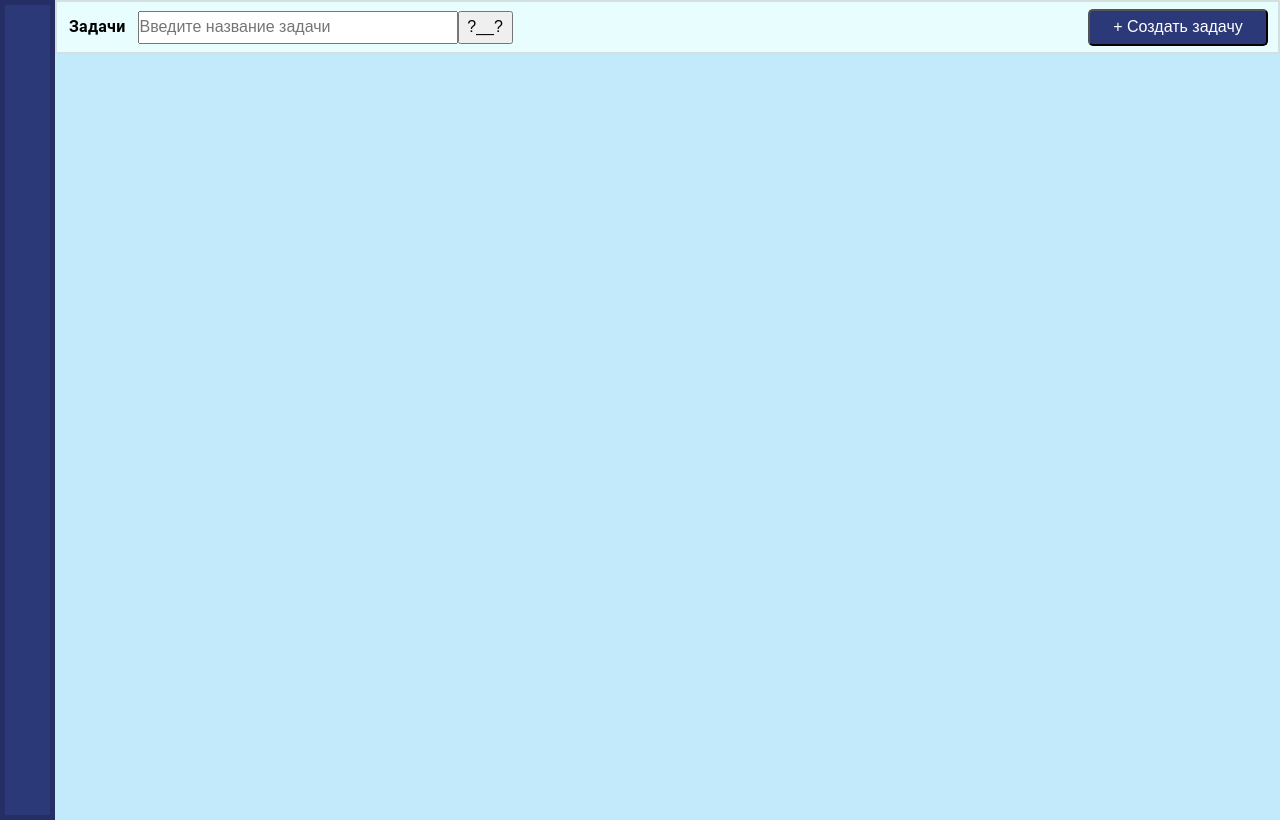
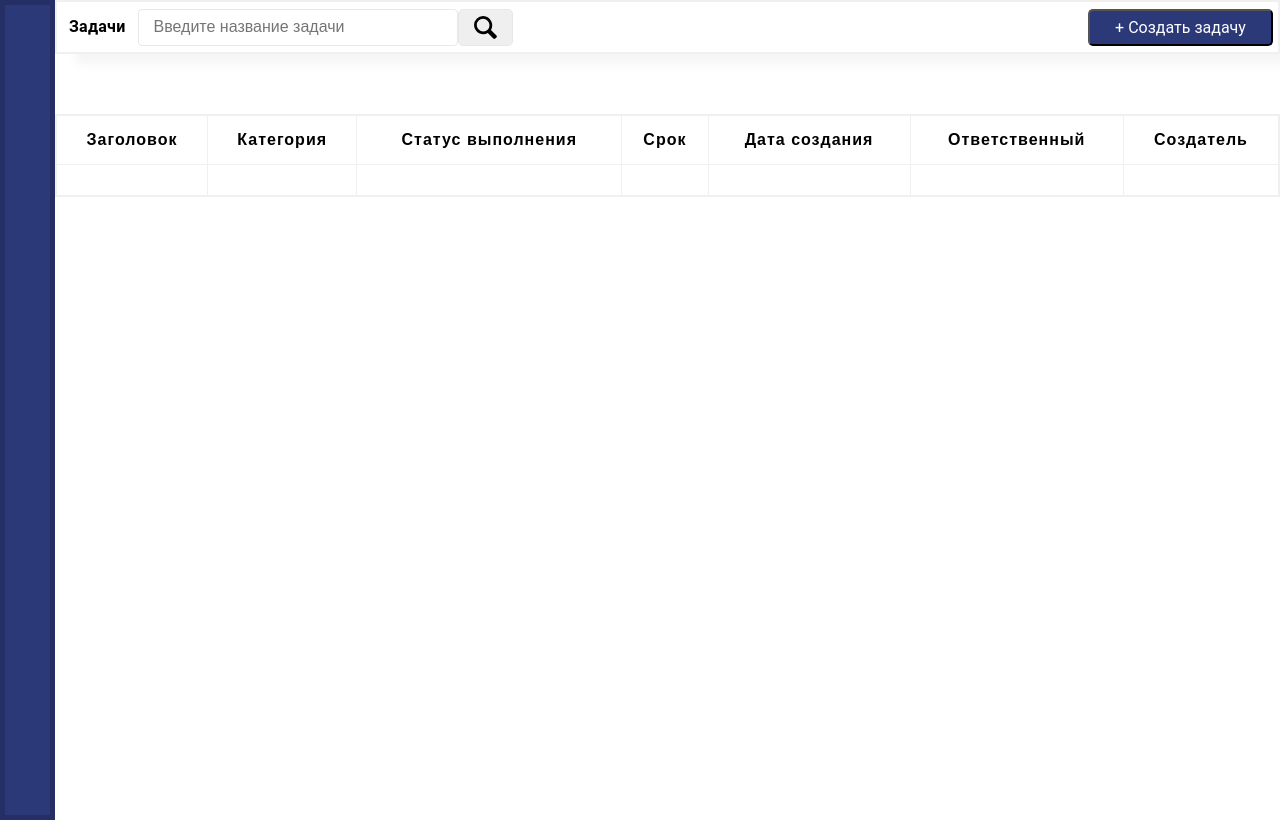
Before and after one commit to ozerovr0404-lgtm/space-clone, a React (Create React App) app: page / in a window 1280 px wide. Built offline with nearby package versions, Linux system fonts and the light colour scheme.

Commit message:
Добавил табличную часть (заголовки) и форматировал старые компоненты

```diff
--- a/src/App.jsx
+++ b/src/App.jsx
@@ -5,6 +5,8 @@ import TopPanel from './components/TopPanel/topPanel';
 import FindField from './components/FindField/findField';
 import TaskTitle from './components/TaskTitle/taskTitle';
 import AddTask from './components/AddTask/addTask';
+import TasksTable from './components/TasksTable/tasksTable';
+
 
 function App() {
   return (
@@ -19,9 +21,13 @@ function App() {
           <FindField></FindField>
           <AddTask text="+ Создать задачу"></AddTask>
         </TopPanel>
+
+        <TasksTable></TasksTable>
       </BackgroundMain>
     </div>
   );
 }
 
 export default App;
+
+// добавить бордер для поля поиска задач (такой же как для кнопки справа)
--- a/src/components/AddTask/addTask.css
+++ b/src/components/AddTask/addTask.css
@@ -1,10 +1,11 @@
 .add-task {
-    width: 180px;
+    width: 185px;
     height: 37px;
     color: rgb(255, 255, 255);
     background-color: #2c3979;
     border-radius: 5px;
-    margin: 10px 10px 10px 180px;
+    margin: 10px 5px 10px 180px;
     margin-left: auto;
     font-size: 16px;
+    font-family: Roboto, PT Sans, helvetica, arial, sans-serif;
 }
--- a/src/components/FindField/findField.css
+++ b/src/components/FindField/findField.css
@@ -1,5 +1,5 @@
 .find-field {
-    height: 33px;
+    height: 37px;
     width: 320px;
     flex: 1;
     box-sizing: border-box;
@@ -7,11 +7,30 @@
     font-size: 16px;
     display: inline-block;
     margin: 10px 0px 10px 10px;
+    border-radius: 4px;
+    border: 1px solid rgb(233, 232, 232);
+    padding: 3px 15px;
 }
 
 .find-button {
-    height: 33px;
+    height: 37px;
     width: 55px;
     margin: 10px 10px 10px 0px;
     font-size: 16px;
+    border-radius: 5px;
+
+    display: flex;
+    align-items: center;
+    justify-content: center;
+    border: 1px solid rgb(233, 232, 232);
+    padding: 3px 12px;
 }
+
+.find-icon {
+    height: 37px;
+    width: 55px;
+}
+
+form {
+    display: flex;
+}
--- a/src/components/FindField/findField.jsx
+++ b/src/components/FindField/findField.jsx
@@ -1,5 +1,6 @@
 import './findField.css';
 import React from 'react';
+import {ReactComponent as PlusIcon } from '../Plus_svg/magnifying-glass.svg';
 
 function FindField({ onSearch }) {
     const [query, setQuery] = React.useState('');
@@ -19,7 +20,9 @@ function FindField({ onSearch }) {
                 placeholder="Введите название задачи"
                 maxLength={60}
             />
-            <button className="find-button" type="submit">?__?</button>
+            <button className="find-button" type="submit">
+                <PlusIcon className="find-icon"/>
+            </button>
         </form>
     )
 }
--- /dev/null
+++ b/src/components/TasksTable/tasksTable.css
@@ -0,0 +1,18 @@
+table {
+    border-collapse: collapse;
+    border: 2px solid rgb(240, 240, 240);
+    font-family: sans-serif;
+    font-size: 1rem;
+    letter-spacing: 1px;
+    margin: 60px 0px 40px 0px;
+}
+
+thead {
+    background-color: #fff;
+}
+
+th,
+td {
+    border: 1px solid rgb(240, 240, 240);
+    padding: 15px 10px;
+}
--- /dev/null
+++ b/src/components/TasksTable/tasksTable.jsx
@@ -0,0 +1,32 @@
+import './tasksTable.css';
+
+function TasksTable({children}) {
+    return (
+        <table>
+            <thead>
+                <tr>
+                    <th scope="col">Заголовок</th>
+                    <th scope="col">Категория</th>
+                    <th scope="col">Статус выполнения</th>
+                    <th scope="col">Срок</th>
+                    <th scope="col">Дата создания</th>
+                    <th scope="col">Ответственный</th>
+                    <th scope="col">Создатель</th>
+                </tr>
+            </thead>
+            <tbody>
+                <tr>
+                    <th scope="row">{children}</th>
+                    <th scope="row">{children}</th>
+                    <th scope="row">{children}</th>
+                    <th scope="row">{children}</th>
+                    <th scope="row">{children}</th>
+                    <th scope="row">{children}</th>
+                    <th scope="row">{children}</th>
+                </tr>
+            </tbody>
+        </table>
+    )
+}
+
+export default TasksTable;
--- a/src/components/TopPanel/topPanel.css
+++ b/src/components/TopPanel/topPanel.css
@@ -1,7 +1,8 @@
 .top-panel {
     height: 50px;
-    background-color: rgb(232, 253, 253);
-    border: 2px solid rgb(212, 223, 223);
+    background-color: #fff;
+    border: 2px solid rgb(240, 240, 240);
+    box-shadow: 20px 10px 10px #f5f5f5;
     display: flex;
     align-items: center;
     padding: 0px 0px 0px 10px;
--- a/src/components/backgroundMain/backgroundMain.css
+++ b/src/components/backgroundMain/backgroundMain.css
@@ -1,5 +1,5 @@
 .background {
-    background-color: rgb(194, 234, 250);
+    background-color: #fff;
     flex: 1;
     display: flex;
     flex-direction: column;
```
Also changed, not shown: src/components/Plus_svg/magnifying-glass.svg (added).
